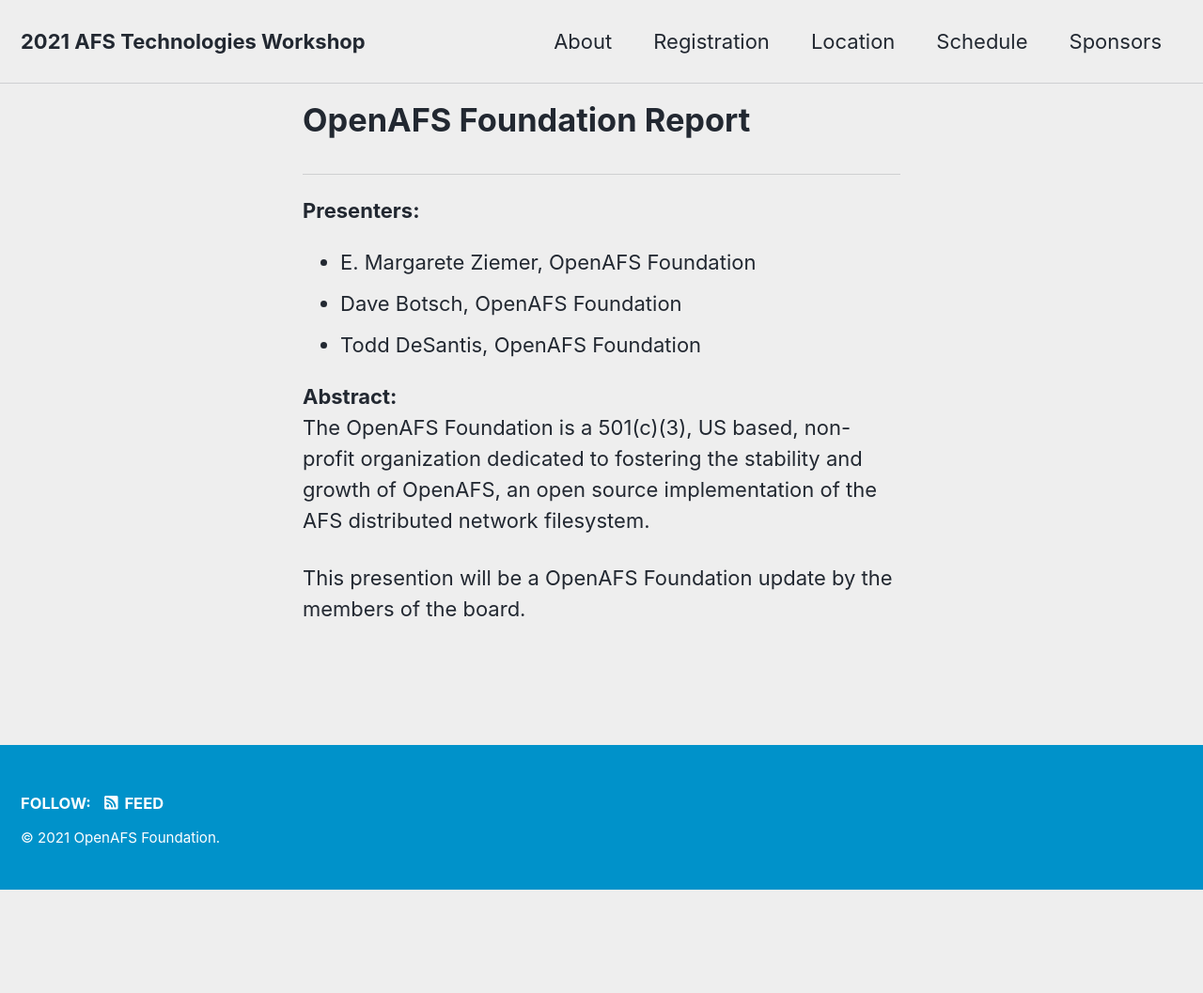
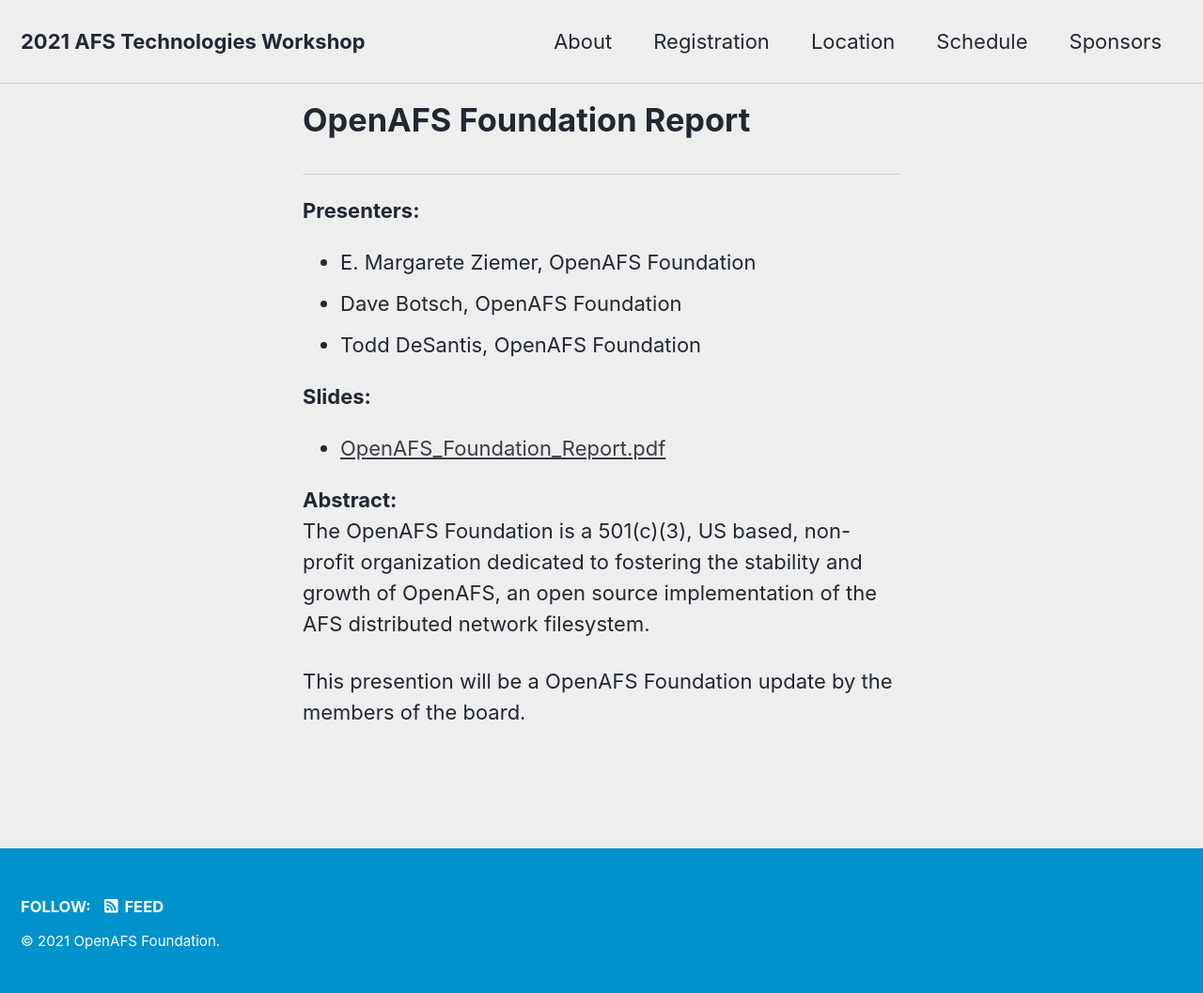
Before and after one commit to openafsfoundation/openafs-workshop.org, a Jekyll site: the page built from _pages/talks/openafs-foundation-report.md, in a window 1280 px wide. Shown: the whole page at 94% size. Built offline with Jekyll 4.4.1, drawn with Linux system fonts in a browser that asks for light colours; cached includes are drawn as plain includes; nearby versions of some CDN libraries; before the commit the page ends 947 px from its top, so only the background shows below that.

Commit message:
Add OpenAFS Foundation Report slides

```diff
--- a/_pages/talks/openafs-foundation-report.md
+++ b/_pages/talks/openafs-foundation-report.md
@@ -10,6 +10,8 @@
     org: OpenAFS Foundation
   - name: Todd DeSantis
     org: OpenAFS Foundation
+slides:
+  - OpenAFS_Foundation_Report.pdf
 ---
 
 The OpenAFS Foundation is a 501(c)(3), US based, non-profit organization
```
Also changed, not shown: 1 other file.
